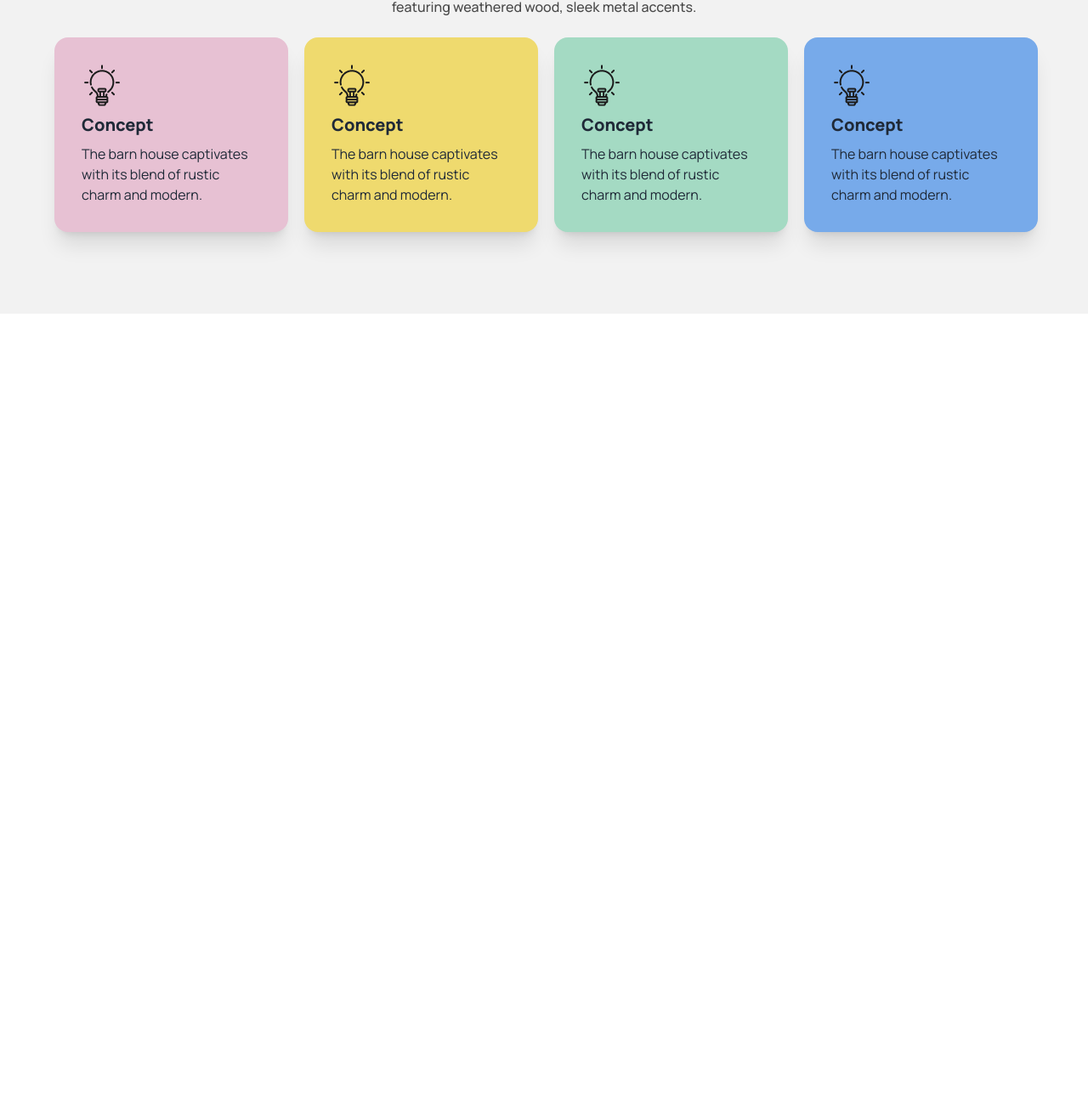
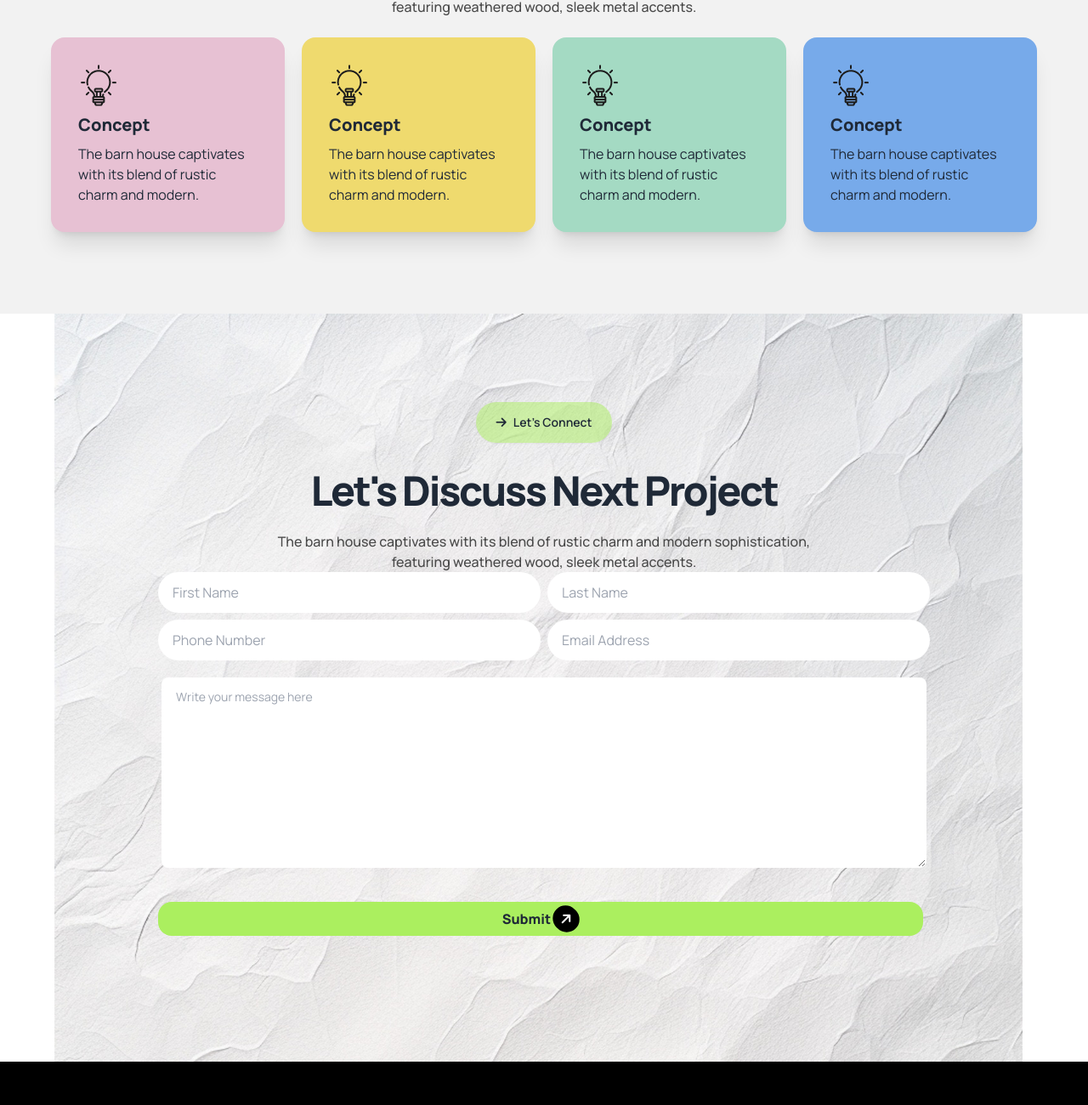
Before and after one commit to shawonvai25/assignment3-solution, a plain HTML site: page index.html in a window 1280 px wide. Shown: the part 2174-3474 px from the top of the page at 85% size. Before the commit the page ends 2543 px from the top, so only its background shows below. Drawn offline with nearby package versions, Linux system fonts and the light colour scheme.

Commit message:
form section done

```diff
--- a/index.html
+++ b/index.html
@@ -166,8 +166,8 @@
       </section>
 
       <!-- work process section -->
-      <section class="box-border bg-base-200 max-w-7xl mx-auto py-24">
-        <div>
+      <section class="box-border bg-base-200 w-7xl mx-auto py-24">
+        <div class="w-7xl">
           <!-- text content -->
           <div class="flex flex-col justify-center items-center">
             <button class="btn bg-[#FFFFFF] mx-auto px-6 my-2 rounded-3xl">
@@ -183,7 +183,8 @@
             </p>
           </div>
           <!-- cards  -->
-          <div class="grid grid-cols-1 lg:grid-cols-4 gap-6 max-w-6xl mx-auto">
+          <div class="w-full flex justify-center">
+            <div class="grid grid-cols-1 lg:grid-cols-4 gap-5 mx-auto mx-w-5xl">
               <!-- card 1 -->
               <div class="card bg-[#E7C1D3] w-[335px] lg:w-[275px] shadow-xl">
                 <div class="card-body">
@@ -230,8 +231,99 @@
               </div>
             </div>
           </div>
+        </div>
+      </section>
+      <!-- Portfolio Section -->
+      <section></section>
+      <!-- discuss section -->
+      <section class="w-full">
+        <div class="bg-[url('./assets/bg.jpg')] max-w-6xl bg-no-repeat mx-auto">
+          <!--Text Content -->
+          <div
+            class="max-w-6xl flex flex-col items-center justify-center py-24"
+          >
+            <button
+              class="btn border-0 bg-[#ABEF5F80] mx-auto px-6 my-2 rounded-3xl"
+            >
+              <i class="fa-solid fa-arrow-right"></i>Let's Connect
+            </button>
+            <h2 class="text-5xl font-extrabold tracking-tighter py-6">
+              Let's Discuss Next Project
+            </h2>
+            <p class="text-[#494949] font-medium max-w-2xl mx-auto text-center">
+              The barn house captivates with its blend of rustic charm and
+              modern sophistication, featuring weathered wood, sleek metal
+              accents.
+            </p>
+            <!-- form -->
+
+            <form action="">
+              <div
+                class="grid grid-cols-1 grid-row-3 lg:grid-cols-2 gap-2 mx-auto"
+              >
+                <input
+                  type="text"
+                  placeholder="First Name"
+                  class="input rounded-3xl w-[327px] lg:w-[450px]"
+                />
+                <input
+                  type="text"
+                  placeholder="Last Name"
+                  class="input rounded-3xl w-[327px] lg:w-[450px]"
+                />
+                <input
+                  type="phone"
+                  placeholder="Phone Number"
+                  class="input rounded-3xl w-[327px] lg:w-[450px]"
+                />
+                <input
+                  type="email"
+                  placeholder="Email Address"
+                  class="input rounded-3xl w-[327px] lg:w-[450px]"
+                />
+              </div>
+
+              <div class="flex flex-col items-center justify-center my-5">
+                <textarea
+                  class="textarea w-[327px] lg:w-[900px] mx-auto h-56"
+                  placeholder="Write your message here"
+                ></textarea>
+              </div>
+
+              <!-- text -->
+
+              <button
+                type="button"
+                class="font-extrabold w-[327px] rounded-2xl bg-[#ABEF5F] lg:w-[900px] h-10 my-5"
+                id="submitButton"
+              >
+                Submit
+                <i
+                  class="fa-solid text-white fa-arrow-right -rotate-45 bg-[black] p-2 rounded-full"
+                ></i>
+              </button>
+            </form>
+
+            <div class="my-4"></div>
+          </div>
+        </div>
       </section>
     </main>
-    <footer></footer>
+    <footer class="w-full bg-[black] pt-10 h-96">
+      <div
+        class="flex flex-col max-w-[678px] mx-auto items-center align-center"
+      >
+        <div class="flex flex-1 items-center my-5 gap-2">
+          <i
+            class="fa-solid fa-arrow-right -rotate-45 bg-[#ABEF5F] p-2 rounded-full"
+          ></i>
+          <a class="text-3xl font-bold text-white" href="#">Rinterio</a>
+        </div>
+        <p class="text-[#737373] text-center">
+          The barn house captivates with its blend of rustic charm and modern
+          sophistication, featuring weathered wood, sleek metal accents.
+        </p>
+      </div>
+    </footer>
   </body>
 </html>
```
Lines whose indentation alone changed are shown as unchanged.
